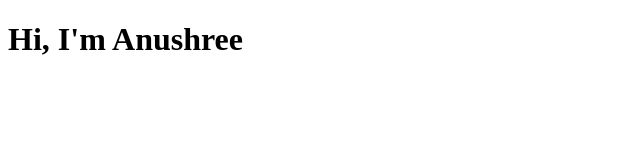
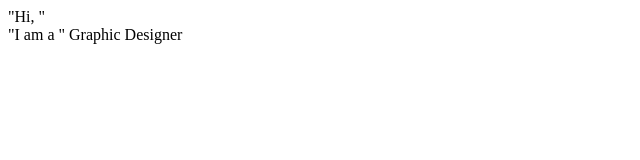
Before and after one commit to ashree2118/Design-portfolio, a plain HTML site: page index.html in a window 1280 px wide. Shown: the whole page, without its empty margins (0-640 px from the left). Drawn offline with Linux system fonts and the light colour scheme.

Commit message:
Update index.html

```diff
--- a/index.html
+++ b/index.html
@@ -9,7 +9,14 @@
 <body>
     <div class="main-page1">
         <div class="page1-headline">
-            <h1>Hi, I'm Anushree</h1>
+            <span class="textline">
+                "Hi, "
+                <br>
+                "I am a "
+                <span class="element-wrapper">
+                    <span id="element">Graphic Designer</span>
+                </span>
+            </span>
         </div>
     </div>
 
```
